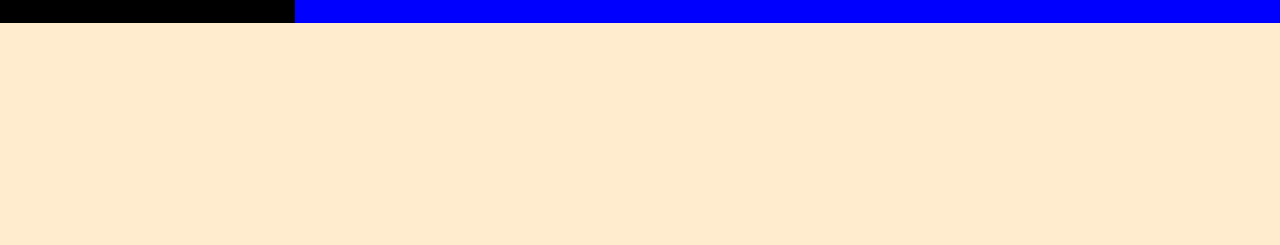
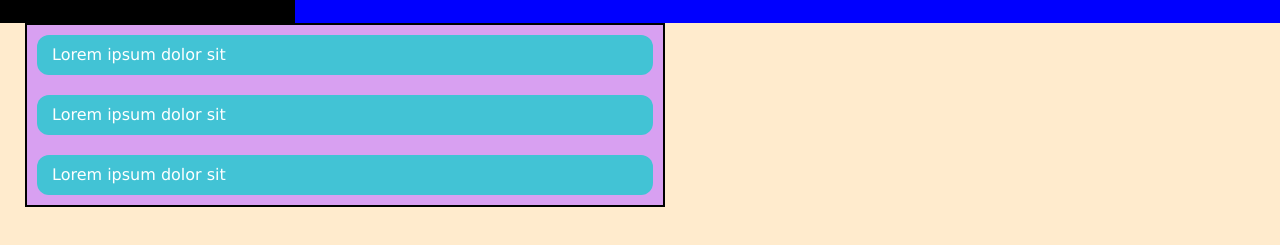
Before and after one commit to gustav0godoi/display, a website: page index.html in a window 1280 px wide. Shown: the part 77-322 px from the top of the page. Drawn offline with Linux system fonts and the light colour scheme.

Commit message:
ADD: Revisão CSS e summary

```diff
--- a/index.html
+++ b/index.html
@@ -36,5 +36,23 @@
             <li class="link-lista">Link Lista 04</li>
          </ul>
     </section>
+
+    <section class="faq">
+        <details>
+            <summary>Lorem ipsum dolor sit</summary>
+            <p>Lorem ipsum dolor sit amet consectetur adipisicing elit. Sit quibusdam fuga voluptatibus animi reprehenderit ratione reiciendis exercitationem pariatur quos optio ipsum culpa, quo debitis tenetur, soluta illo unde eveniet possimus?</p>
+        </details>
+
+        <details>
+            <summary>Lorem ipsum dolor sit</summary>
+            <p>Lorem ipsum dolor sit amet consectetur adipisicing elit. Sit quibusdam fuga voluptatibus animi reprehenderit ratione reiciendis exercitationem pariatur quos optio ipsum culpa, quo debitis tenetur, soluta illo unde eveniet possimus?</p>
+        </details>
+
+        <details>
+            <summary>Lorem ipsum dolor sit</summary>
+            <p>Lorem ipsum dolor sit amet consectetur adipisicing elit. Sit quibusdam fuga voluptatibus animi reprehenderit ratione reiciendis exercitationem pariatur quos optio ipsum culpa, quo debitis tenetur, soluta illo unde eveniet possimus?</p>
+        </details>
+    </section>
+
 </body>
 </html>
--- a/style.css
+++ b/style.css
@@ -105,6 +105,35 @@ font-family: Verdana, sans-serif;
 
 }
 
+.faq{
+    width: 50%;
+    border: 2px solid;
+    margin-left: 25px;
+
+}
+
+.faq details{
+    background-color: rgb(216, 160, 241);
+    color: white;
+    line-height: 40px;
+    padding: 10px 10px;
+
+}
+
+.faq summary{
+    background-color: #42c3d5;
+    border-radius: 12px;
+    list-style: none;
+    padding-left: 15px;
+}
+
+.faq summary:hover{
+    cursor: pointer;
+}
+
+.faq p{
+    color: blueviolet;
+}
 
 
 
```
Also changed, not shown: modo-cores/css/colors-bar.css (added, +113 -0 lines), modo-cores/css/global.css (+1 -113 lines), 2 other files.
